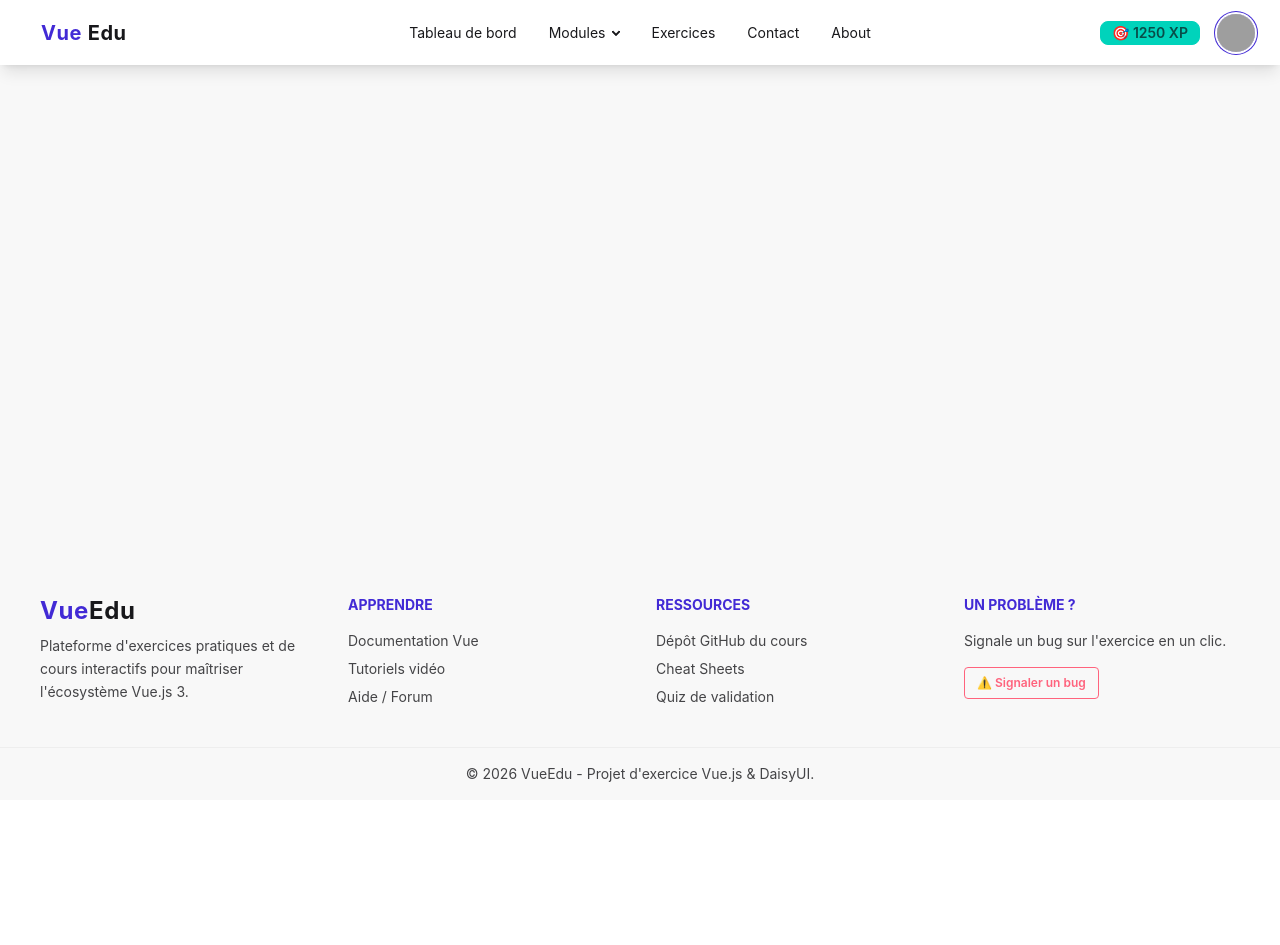
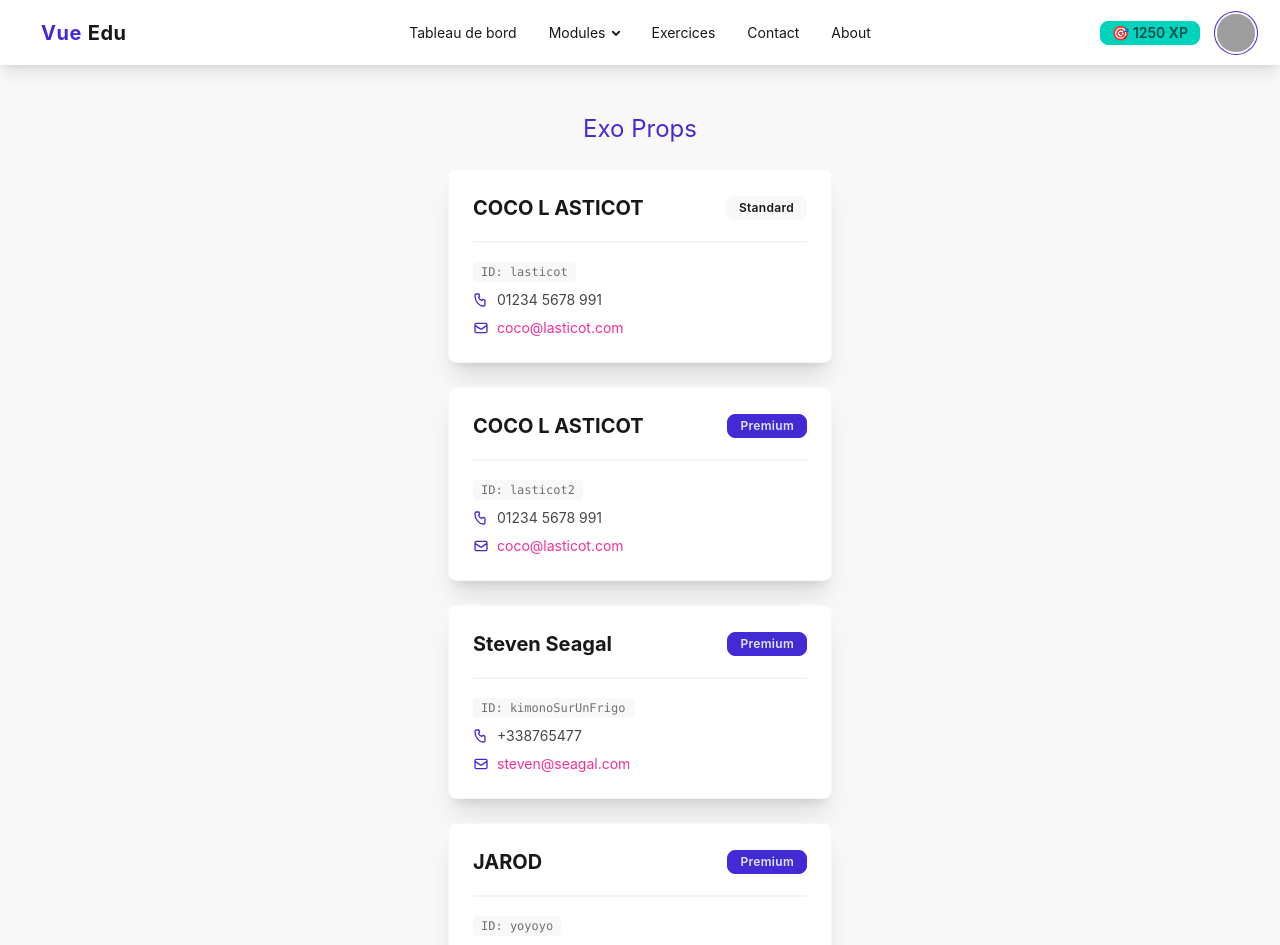
Before and after one commit to underfr/cda-noname-vuejs, a Vue app: page /friend in a window 1280 px wide. Shown: the top 945 px of the page. Before the commit the page ends 800 px from the top, so only its background shows below. Built offline with nearby package versions, Linux system fonts and the light colour scheme; grey boxes are pictures that could not be loaded.

Commit message:
Ex: Props

```diff
--- /dev/null
+++ b/src/components/OneFriend.vue
@@ -0,0 +1,79 @@
+<template>
+  <div
+    class="card w-full max-w-sm bg-base-100 shadow-xl border border-base-200"
+  >
+    <div class="card-body gap-3">
+      <div class="flex items-center justify-between">
+        <h2 class="card-title text-xl font-bold text-base-content">
+          {{ name }}
+        </h2>
+        <span
+          class="badge px-3 py-2 text-xs font-semibold tracking-wide"
+          :class="premium ? 'badge-primary' : 'badge-ghost'"
+        >
+          {{ premium ? "Premium" : "Standard" }}
+        </span>
+      </div>
+
+      <div class="divider my-0 opacity-50"></div>
+
+      <div class="space-y-2 text-sm text-base-content/80">
+        <div class="flex items-center gap-2">
+          <span
+            class="text-xs font-mono bg-base-200 px-2 py-0.5 rounded text-base-content/60"
+          >
+            ID: {{ id }}
+          </span>
+        </div>
+
+        <div class="flex items-center gap-2">
+          <svg
+            xmlns="http://www.w3.org/2000/svg"
+            class="h-4 w-4 text-primary"
+            fill="none"
+            viewBox="0 0 24 24"
+            stroke="currentColor"
+          >
+            <path
+              stroke-linecap="round"
+              stroke-linejoin="round"
+              stroke-width="2"
+              d="M3 5a2 2 0 012-2h3.28a1 1 0 01.94.725l.548 2.2a1 1 0 01-.321.988l-1.305.98a10.582 10.582 0 004.872 4.872l.98-1.305a1 1 0 01.988-.321l2.2.548a1 1 0 01.725.94V19a2 2 0 01-2 2h-1C9.716 21 3 14.284 3 6V5z"
+            />
+          </svg>
+          <span>{{ phone }}</span>
+        </div>
+
+        <div class="flex items-center gap-2">
+          <svg
+            xmlns="http://www.w3.org/2000/svg"
+            class="h-4 w-4 text-primary"
+            fill="none"
+            viewBox="0 0 24 24"
+            stroke="currentColor"
+          >
+            <path
+              stroke-linecap="round"
+              stroke-linejoin="round"
+              stroke-width="2"
+              d="M3 8l7.89 5.26a2 2 0 002.22 0L21 8M5 19h14a2 2 0 002-2V7a2 2 0 00-2-2H5a2 2 0 00-2 2v10a2 2 0 002 2z"
+            />
+          </svg>
+          <span class="link link-hover text-secondary">{{ email }}</span>
+        </div>
+      </div>
+    </div>
+  </div>
+</template>
+
+<script setup>
+defineProps({
+  id: String,
+  name: String,
+  phone: String,
+  email: String,
+  premium: Boolean,
+});
+</script>
+
+<style lang="css" scoped></style>
--- a/src/router/index.js
+++ b/src/router/index.js
@@ -12,7 +12,8 @@ const router = createRouter({
         { path: '/countcrash', name: 'CountCrash', component: () => import('../views/exercices/CountCrash.vue') },
         { path: '/style', name: 'Style', component: () => import('../views/exercices/StyleDynamic.vue') },
         { path: '/movies', name: 'Movies', component: () => import('../views/exercices/Condition.vue') },
-        { path: '/poke', name: 'Movies', component: () => import('../views/exercices/Pokemon.vue') },
+        { path: '/poke', name: 'Poke', component: () => import('../views/exercices/Pokemon.vue') },
+        { path: '/friend', name: 'Friends', component: () => import('../views/exercices/FriendProps.vue') },
     ],
 });
 
--- /dev/null
+++ b/src/views/exercices/FriendProps.vue
@@ -0,0 +1,67 @@
+<template>
+  <div class="flex flex-col items-center gap-6 p-4">
+    <h1 class="text-primary text-2xl">Exo Props</h1>
+    <div v-for="friend in lesAmis" :key="friend.id" class="w-full max-w-sm">
+      <OneFriend v-bind="friend" />
+    </div>
+  </div>
+</template>
+
+<script setup>
+import OneFriend from "../../components/OneFriend.vue";
+import { ref } from "vue";
+
+const lesAmis = ref([
+  {
+    id: "lasticot",
+    name: "COCO L ASTICOT",
+    phone: "01234 5678 991",
+    email: "coco@lasticot.com",
+    premium: false,
+  },
+  {
+    id: "lasticot2",
+    name: "COCO L ASTICOT",
+    phone: "01234 5678 991",
+    email: "coco@lasticot.com",
+    premium: true,
+  },
+  {
+    id: "kimonoSurUnFrigo",
+    name: "Steven Seagal",
+    phone: "+338765477",
+    email: "steven@seagal.com",
+    premium: true,
+  },
+  {
+    id: "yoyoyo",
+    name: "JAROD",
+    phone: "+338765477",
+    email: "jAROD@seagal.com",
+    premium: true,
+  },
+  {
+    id: "yoyoyo",
+    name: "JAROD",
+    phone: "+338765477",
+    email: "jAROD@seagal.com",
+    premium: true,
+  },
+  {
+    id: "ok",
+    name: "JAROD",
+    phone: "+338765477",
+    email: "jAROD@seagal.com",
+    premium: true,
+  },
+  {
+    id: "GUS",
+    name: "GussDX",
+    phone: "+338765477",
+    email: "jAROD@seagal.com",
+    premium: true,
+  },
+]);
+</script>
+
+<style lang="css" scoped></style>
```
